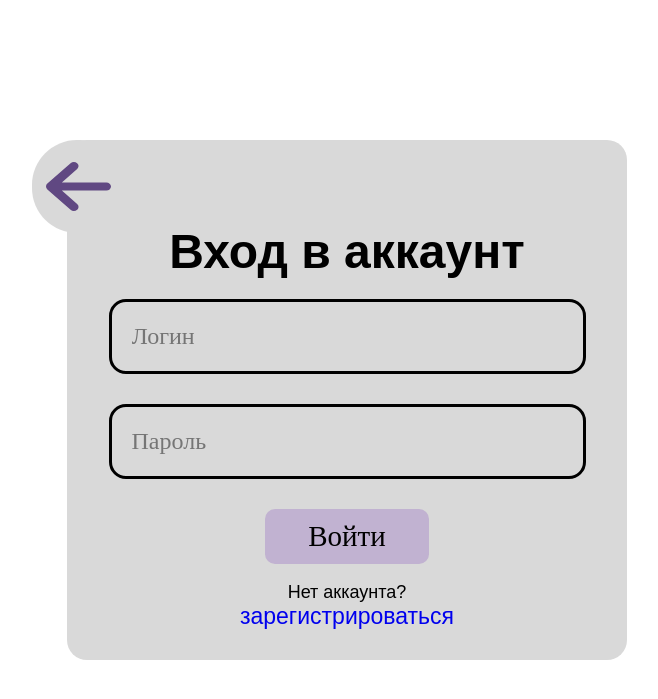
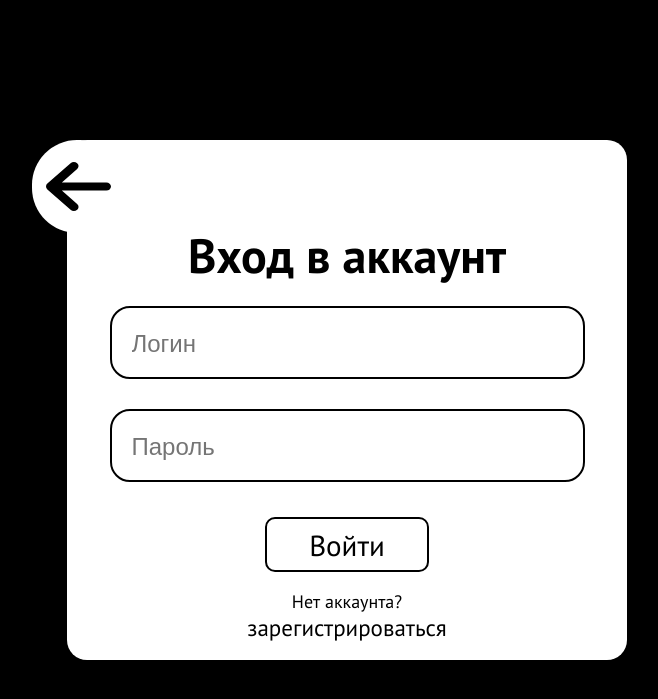
Before and after one commit to Ertshaker/TOPGame-SVOslav, a Django app: page /login/ in a window 1280 px wide. Shown: the top 699 px of the page, without its empty margins (293-951 px from the left). Run offline with Django 5.2, Linux system fonts and the light colour scheme.

Commit message:
ПОЧТИ ФИНАЛ

```diff
--- a/Site/forms.py
+++ b/Site/forms.py
@@ -61,7 +61,7 @@ class LoginForm(forms.Form):
 
 
 class AddReviewForm(forms.Form):
-    text = forms.CharField(label='Отзыв', required=True, widget=forms.TextInput(
-        attrs={'type': 'text', 'class': 'form-input', 'placeholder': 'Напишите своё мнение об игре'}))
+    text = forms.CharField(label='Отзыв', required=True, widget=forms.Textarea(
+        attrs={'type': 'text', 'class': 'text-input', 'placeholder': 'Напишите своё мнение об игре'}))
     rate = forms.FloatField(label='Оценка', required=True, widget=forms.NumberInput(
-        attrs={'type': 'number', 'class': 'form-input', 'placeholder': 'Рейтинг'}), validators=[check_review_rate])
+        attrs={'type': 'number', 'class': 'rating-input', 'placeholder': 'Рейтинг'}), validators=[check_review_rate])
--- a/Site/static/css/login_styles.css
+++ b/Site/static/css/login_styles.css
@@ -1,17 +1,21 @@
+@import url('https://fonts.googleapis.com/css2?family=PT+Sans:ital,wght@0,400;0,700;1,400;1,700&display=swap');
+@import url('https://fonts.googleapis.com/css2?family=Open+Sans:ital,wght@0,300..800;1,300..800&display=swap');
+
+
 * {
-    font-family: Montserrat, sans-serif;
+    font-family: "Open Sans", sans-serif;
     font-size: 20px;
 }
 
 h2 {
-    font-family: Comfortaa, sans-serif;
+    font-family: "PT Sans", sans-serif;
     font-size: 48px;
     margin-bottom: 5px;
     margin-top: 15%;
 }
 
 body {
-    background-size: cover;
+    background: black;
 }
 
 .wrapper{
@@ -23,36 +27,42 @@ body {
     height: 520px;
     text-align: center;
     border-radius: 20px;
-    background: rgba(217, 217, 217);
+    background: white
 }
 
 .wrapper .login {
-    background: rgba(165, 134, 199, 0.48);
-    border: none;
+    border: 2px solid black;
     outline: none;
-    font-family: Comfortaa;
+    font-family: "PT Sans", sans-serif;
     cursor: pointer;
     font-size: 29px;
     border-radius: 10px;
     width: 164px;
     height: 55px;
-    margin-top: 15px;
+    margin-top: 20px;
+    background: white;
+}
+
+.login:hover {
+    background: rgba(0, 0, 0, 0.1);
+    transition: 0.2s ease;
 }
 
 .form-input {
-    border: 3px solid black;
-    border-radius: 17px;
+    border: 2px solid black;
+    border-radius: 20px;
     font-size: 24px;
-    font-family: Montserrat;
-    background: transparent;
+    font-family: "Open Sans", sans-serif;
     align-items: center;
     margin: 15px 15px 15px 15px;
     width: 431px;
     height: 69px;
     padding: 0 20px 0 20px;
 }
+
+
 .button_back {
-    background: rgb(217, 217, 217) url('../img/login&registration/back_button.svg') no-repeat center;
+    background: white url('../img/login&registration/back_button.svg') no-repeat center;
     background-size: 70%;
     position: absolute;
     border: none;
@@ -66,11 +76,19 @@ body {
 
 p {
     font-size: 18px;
-    font-family: Comfortaa, sans-serif;
+    font-family: "PT Sans", sans-serif;
 }
 
 a {
     font-size: 23px;
-    font-family: Comfortaa, sans-serif;
+    font-family: "PT Sans", sans-serif;
     text-decoration: none;
+    color: black;
+    padding: 0 10px 3px 10px;
+    border-radius: 20px;
 }
+
+a:hover {
+    background: rgba(0, 0, 0, 0.1);
+    transition: 0.2s ease;
+}
```
Also changed, not shown: Site/static/css/game_styles.css (+69 -1 lines), Site/static/css/registration_styles.css (+29 -13 lines), templates/game.html (+11 -9 lines), Site/static/img/login&registration/back_button.svg.
